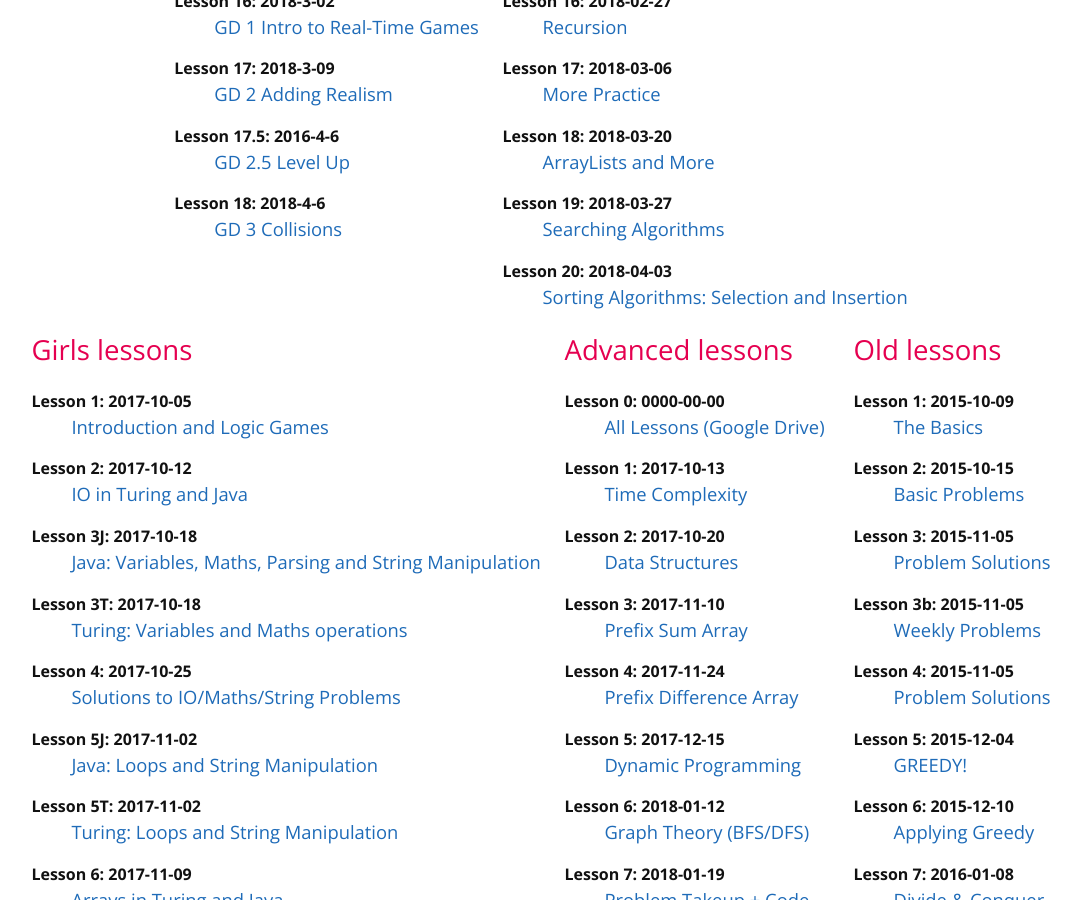
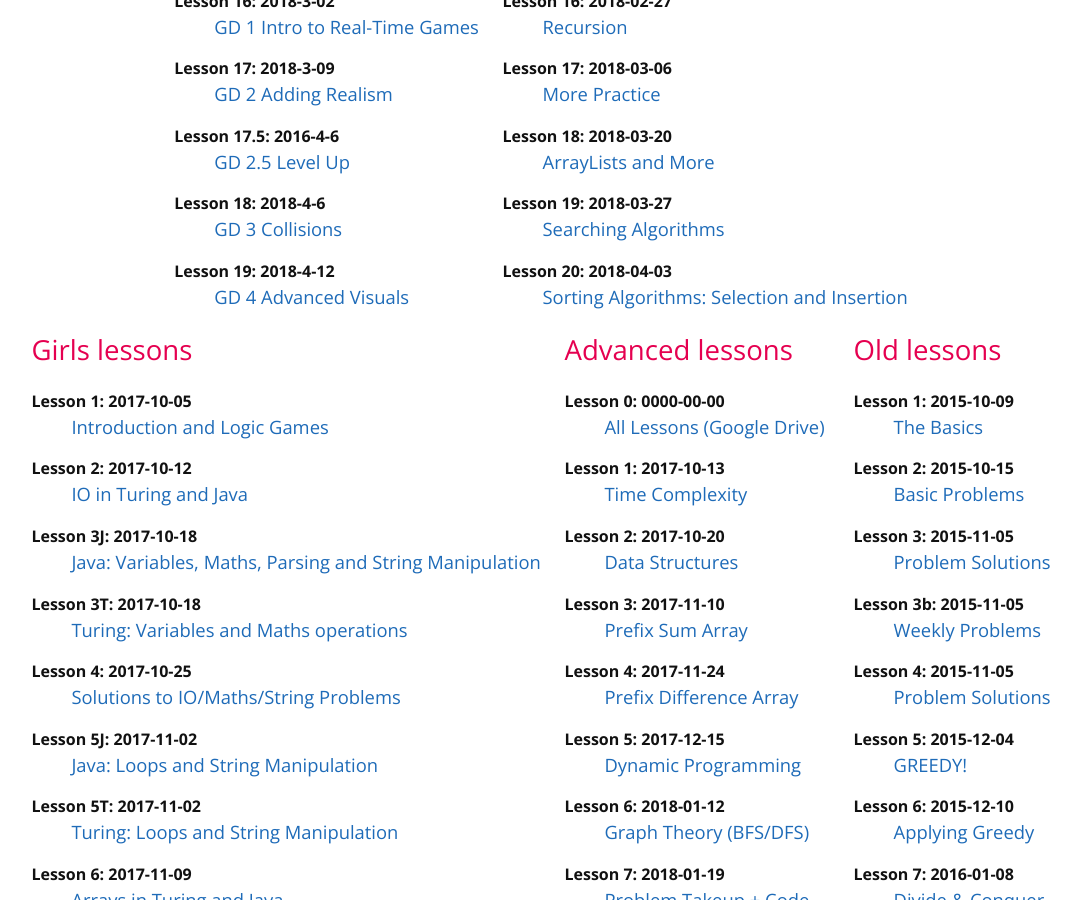
Before and after one commit to mcpt/mcpt.github.io, a Jekyll site: the page built from cpt.md, in a window 1280 px wide and 900 px high, scrolled down 1625 px. Shown: the whole window, without its empty margins (99-1180 px from the left). Built offline with Jekyll 4.4.1, drawn with Linux system fonts in a browser that asks for light colours.

Commit message:
Update junior-lessons.yml

```diff
--- a/_data/junior-lessons.yml
+++ b/_data/junior-lessons.yml
@@ -98,3 +98,8 @@
   date: 2018-4-6
   id: 18
   url: https://drive.google.com/drive/folders/1_sKCCP8T-FjDt56GeBzQ4Vvkl_nCCiVI
+
+- title: GD 4 Advanced Visuals
+  date: 2018-4-12
+  id: 19
+  url: https://drive.google.com/drive/folders/1a9RQIGjGnkWDpZxBuywZ3cAJh378e1gG
```
